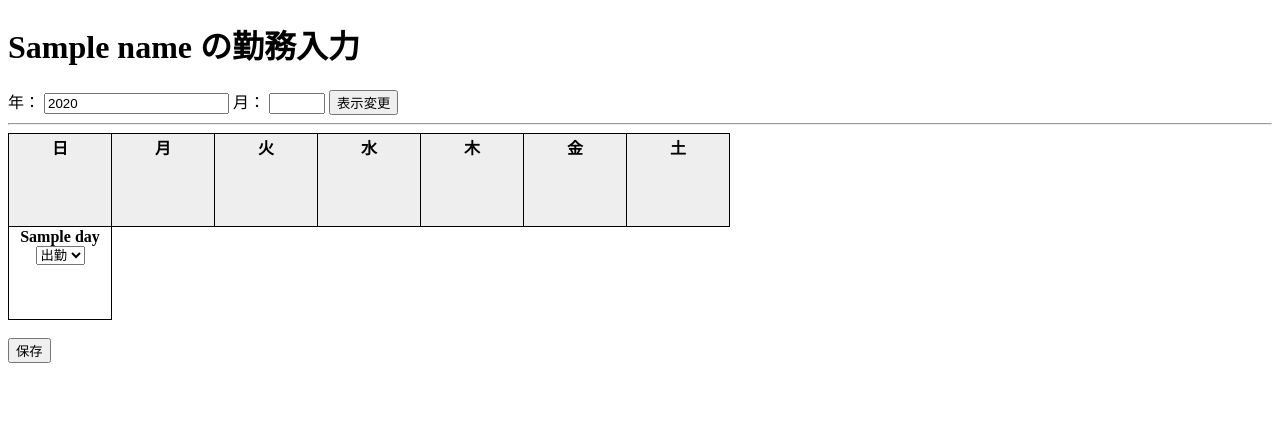
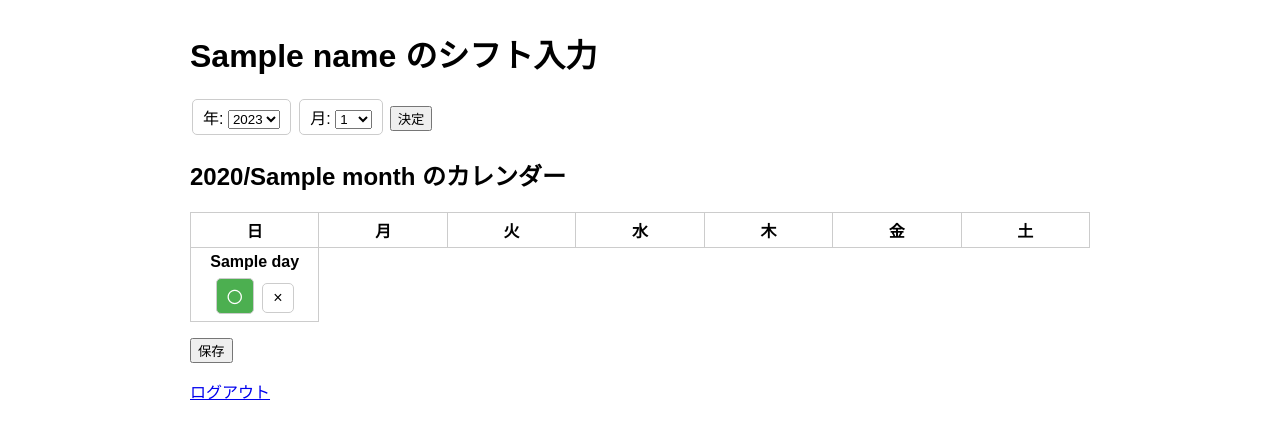
Before and after one commit to spreadbeaver708/Shift-Flow, a Flask app: template templates/worker.html in a window 1280 px wide. Shown: the top 439 px of the page. Run offline with Flask 3, Linux system fonts and the light colour scheme; the template is opened without the code that fills it: most values are stand-ins (such as "Sample title", 1, 10 or a date in 2020).

```diff
--- a/app.py
+++ b/app.py
@@ -108,26 +108,27 @@ def index():
     return render_template("index.html", members=members, work_days=work_days, year=year, month=month)
 
 # =====================
-# 管理確認画面
+# 管理確認画面（カレンダー表示）
 # =====================
 @app.route("/admin")
 def admin():
     if "role" not in session or session["role"] != "admin":
         return redirect(url_for("login"))
 
-    year = request.args.get("year", datetime.now().year)
-    month = request.args.get("month", datetime.now().month)
-    year = int(year)
-    month = int(month)
+    year = int(request.args.get("year", datetime.now().year))
+    month = int(request.args.get("month", datetime.now().month))
 
+    # カレンダー作成
+    cal = calendar.monthcalendar(year, month)
+
+    # データベースからシフト取得
     conn = sqlite3.connect("shift.db")
     c = conn.cursor()
-    c.execute("SELECT year, month, day, name, status FROM shifts WHERE year=? AND month=? ORDER BY day, name",
-              (year, month))
-    rows = c.fetchall()
+    c.execute("SELECT day, name, status FROM shifts WHERE year=? AND month=?", (year, month))
+    rows = c.fetchall()  # [(day, name, status), ...]
     conn.close()
 
-    return render_template("admin.html", rows=rows, year=year, month=month)
+    return render_template("admin.html", year=year, month=month, cal=cal, rows=rows)
 
 # =====================
 # 作業者入力画面（個別）
--- a/templates/worker.html
+++ b/templates/worker.html
@@ -1,74 +1,71 @@
 <!DOCTYPE html>
-<html>
+<html lang="ja">
 <head>
-    <title>{{ name }} の勤務入力</title>
+<meta charset="UTF-8">
+<title>{{ name }} のシフト入力</title>
 <style>
-        table {
-            border-collapse: collapse;
-        }
-        th, td {
-            border: 1px solid black;
-            width: 100px;
-            height: 90px;
-            text-align: center;
-            vertical-align: top;
-        }
-        th {
-            background: #eee;
-        }
-        .disabled {
-            color: gray;
-        }
+body { font-family: Arial; max-width:900px; margin:30px auto;}
+table { border-collapse: collapse; width:100%; }
+th, td { border:1px solid #ccc; padding:5px; text-align:center; width:14%; vertical-align: top; }
+input[type="radio"] { display:none; }
+label { border:1px solid #ccc; padding:5px 10px; margin:2px; border-radius:5px; cursor:pointer; display:inline-block; }
+input[type="radio"]:checked + label { background-color:#4CAF50; color:white; }
+.day-number { font-weight:bold; margin-bottom:5px; display:block; }
 </style>
 </head>
 <body>
 
-<h1>{{ name }} の勤務入力</h1>
+<h1>{{ name }} のシフト入力</h1>
 
-<!-- 年月変更 -->
-<form method="GET">
-    年：
-    <input type="number" name="year" value="{{ year }}">
-    月：
-    <input type="number" name="month" value="{{ month }}" min="1" max="12">
-    <button type="submit">表示変更</button>
+<!-- 年・月選択フォーム -->
+<form method="get" action="">
+    <label>年:
+        <select name="year">
+            {% for y in range(2023, 2031) %}
+                <option value="{{ y }}" {% if y == year %}selected{% endif %}>{{ y }}</option>
+            {% endfor %}
+        </select>
+    </label>
+    <label>月:
+        <select name="month">
+            {% for m in range(1, 13) %}
+                <option value="{{ m }}" {% if m == month %}selected{% endif %}>{{ m }}</option>
+            {% endfor %}
+        </select>
+    </label>
+    <button type="submit">決定</button>
 </form>
 
-<hr>
+<h2>{{ year }}/{{ month }} のカレンダー</h2>
 
-<form method="POST">
-
+<!-- シフト入力フォーム -->
+<form method="post">
 <input type="hidden" name="year" value="{{ year }}">
 <input type="hidden" name="month" value="{{ month }}">
 
 <table>
 <tr>
-            <th>日</th>
-            <th>月</th>
-            <th>火</th>
-            <th>水</th>
-            <th>木</th>
-            <th>金</th>
-            <th>土</th>
+<th>日</th><th>月</th><th>火</th><th>水</th><th>木</th><th>金</th><th>土</th>
 </tr>
 
 {% for week in cal %}
 <tr>
     {% for day in week %}
+        {% set i = loop.index0 %}
         {% if day == 0 %}
-                    <td></td>
+            <td>-</td>
+        {% elif i in [0,1,4] %} {# 日=0, 月=1, 木=4 #}
+            <td>
+                <span class="day-number">{{ day }}</span>
+                <input type="radio" id="work_{{ day }}" name="day_{{ day }}" value="〇" checked>
+                <label for="work_{{ day }}">〇</label>
+                <input type="radio" id="off_{{ day }}" name="day_{{ day }}" value="×">
+                <label for="off_{{ day }}">×</label>
+            </td>
         {% else %}
             <td>
-                        <strong>{{ day }}</strong><br>
-
-                        {% if loop.index0 in [0,1,4] %}
-                            <select name="day_{{ day }}">
-                                <option value="出勤">出勤</option>
-                                <option value="休暇">休暇</option>
-                            </select>
-                        {% else %}
-                            <span class="disabled">―</span>
-                        {% endif %}
+                <span class="day-number">{{ day }}</span>
+                -
             </td>
         {% endif %}
     {% endfor %}
@@ -77,10 +74,10 @@
 
 </table>
 
-    <br>
-    <button type="submit">保存</button>
+<p><button type="submit">保存</button></p>
+</form>
 
-</form>
+<p><a href="/logout">ログアウト</a></p>
 
 </body>
 </html>
```
Also changed, not shown: templates/admin.html (+34 -19 lines). Lines whose indentation alone changed are shown as unchanged.
